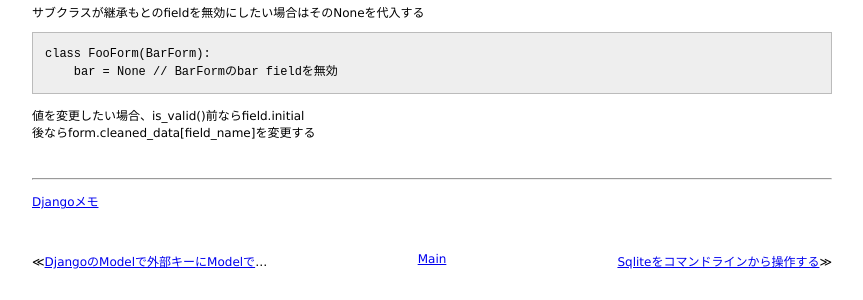
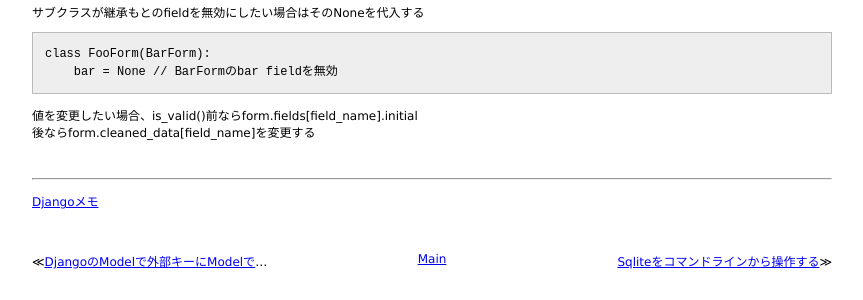
Before and after one commit to 38elements/38elements.github.com, a Jekyll site: the page built from _posts/2014-12-02-django-forms.md, in a window 1280 px wide. Shown: the part 747-1047 px from the top of the page, without its empty margins (208-1071 px from the left). Built offline with Jekyll 4.4.1, drawn with Linux system fonts in a browser that asks for light colours.

Commit message:
Update 2014-12-02-django-forms.md

````diff
--- a/_posts/2014-12-02-django-forms.md
+++ b/_posts/2014-12-02-django-forms.md
@@ -53,7 +53,7 @@ CharFieldのstripパラメーターをFalseにしないと入力値の前後の
 class FooForm(BarForm):
     bar = None // BarFormのbar fieldを無効
 ```
-値を変更したい場合、is_valid()前ならfield.initial
+値を変更したい場合、is_valid()前ならform.fields[field_name].initial
 後ならform.cleaned_data[field_name]を変更する
 
 
````
